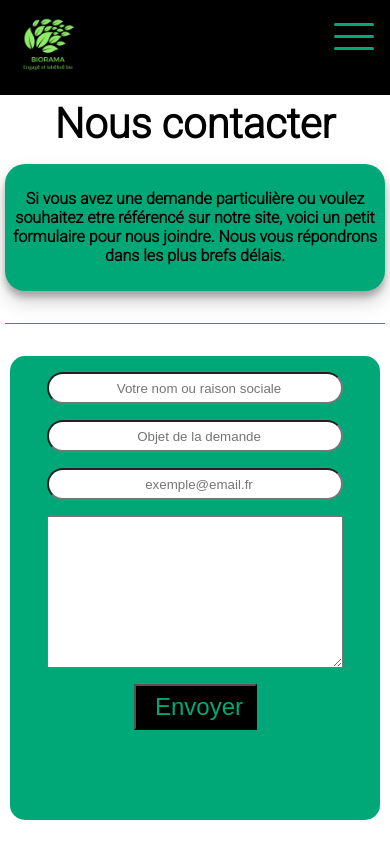
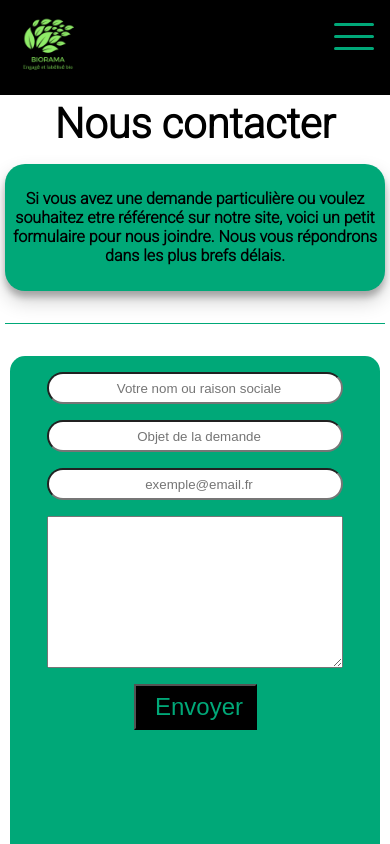
Before and after one commit to ErwanGlmt/BioramaProject2, a React (Vite) app in the folder frontend/: page /Contact in a window 390 px wide. Shown: the top 844 px of the page. Built offline with nearby package versions, Linux system fonts and the light colour scheme.

Commit message:
last version - page recherche corrigée, carte détaillée fixée, bouton retour fixé

```diff
--- a/frontend/src/styles/Contact.css
+++ b/frontend/src/styles/Contact.css
@@ -121,7 +121,7 @@
 
   .form {
     background-color: var(--second-color);
-    height: 55vh;
+    height: 65vh;
     margin-left: 10px;
     margin-right: 10px;
     border-radius: 15px;
```
